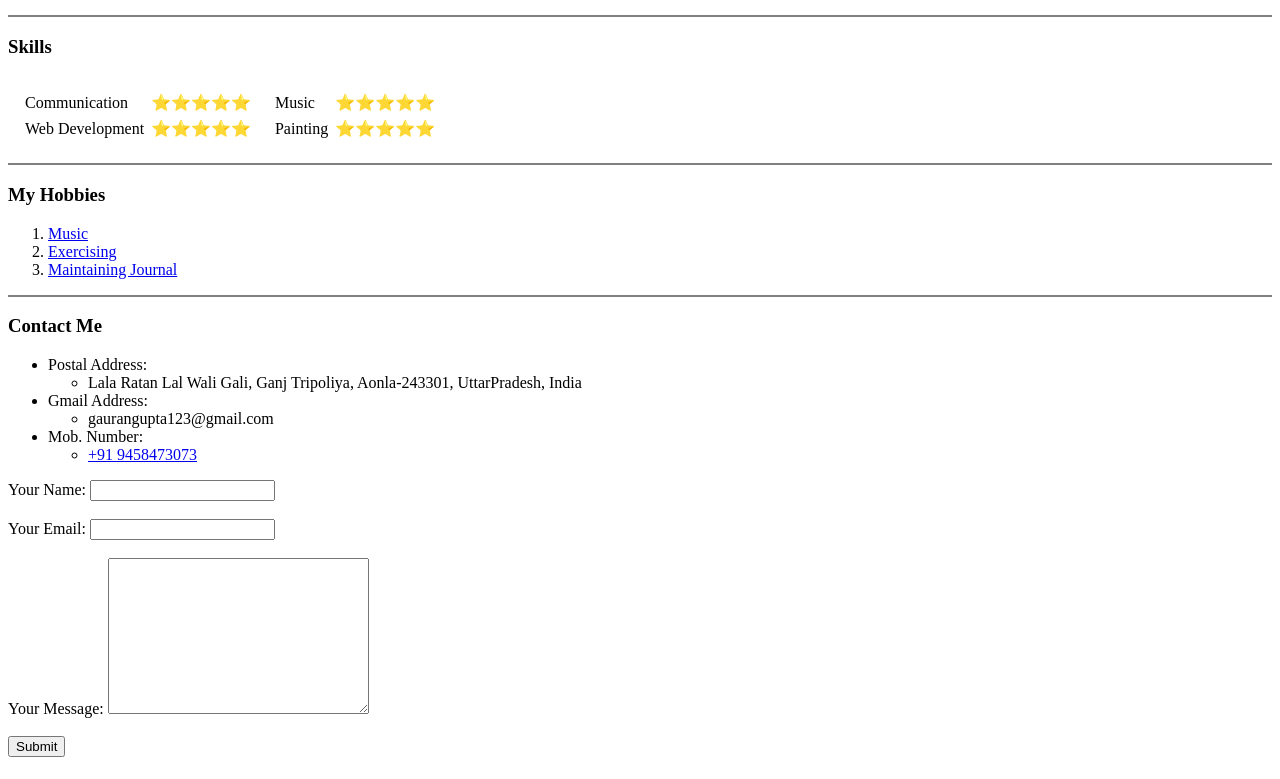
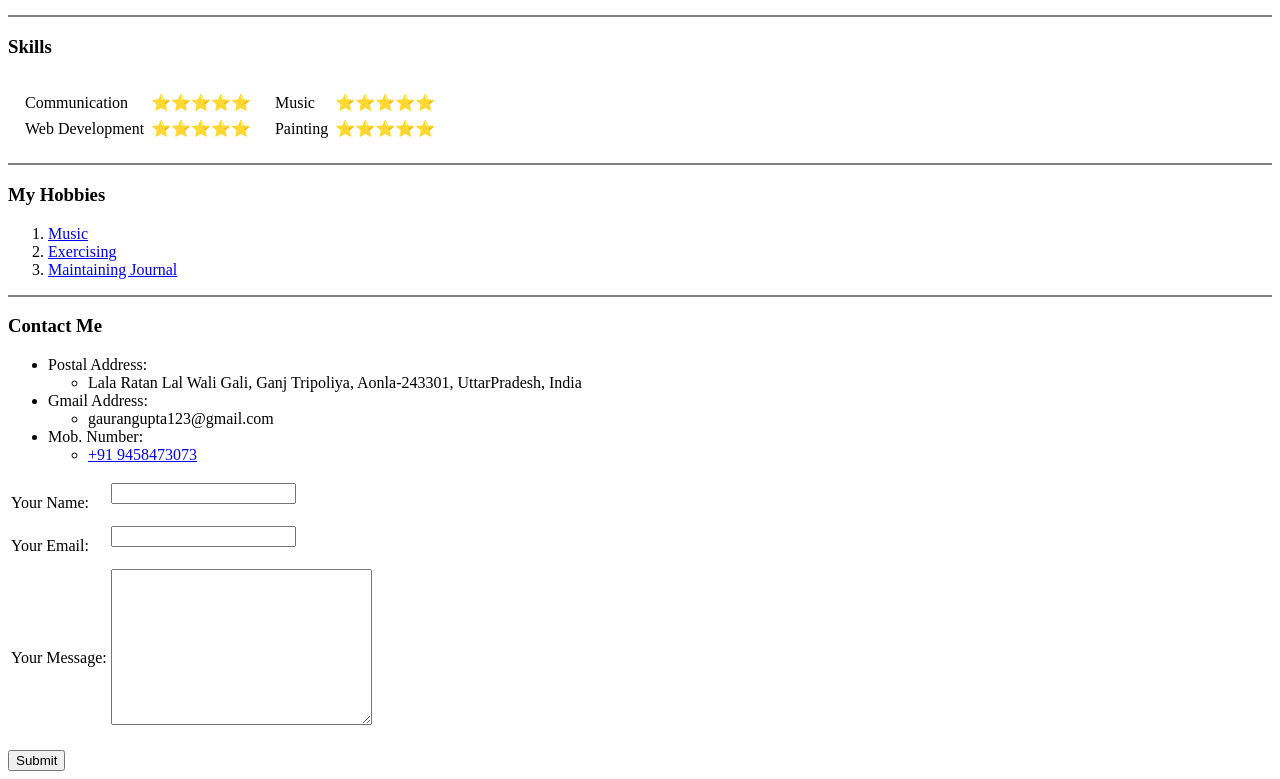
Before and after one commit to AKKU123GUPTA/cv, a plain HTML site: page index.html in a window 1280 px wide. Shown: the part 740-1519 px from the top of the page. Drawn offline with Linux system fonts and the light colour scheme.

Commit message:
Update index.html

```diff
--- a/index.html
+++ b/index.html
@@ -117,12 +117,20 @@
     </li>
   </ul>
   <form action="mailto:gaurangupta123@gmail.com" method="post" enctype="text/plain">
-    <label>Your Name:</label>
-    <input type="text" name="yourName" value=""><br><br>
-    <label>Your Email:</label>
-    <input type="email" name="yourEmail" value=""><br><br>
-    <label>Your Message:</label>
-    <textarea name="yourMessage" rows="10" cols="30"></textarea><br><br>
+    <table>
+      <tr>
+        <td><label>Your Name:</label></td>
+        <td><input type="text" name="yourName" value=""><br><br></td>
+      </tr>
+      <tr>
+        <td><label>Your Email:</label></td>
+        <td><input type="email" name="yourEmail" value=""><br><br></td>
+      </tr>
+      <tr>
+        <td><label>Your Message:</label></td>
+        <td><textarea name="yourMessage" rows="10" cols="30"></textarea><br><br></td>
+      </tr>
+    </table>
     <input type="submit" name="">
   </form>
 </body>
```
